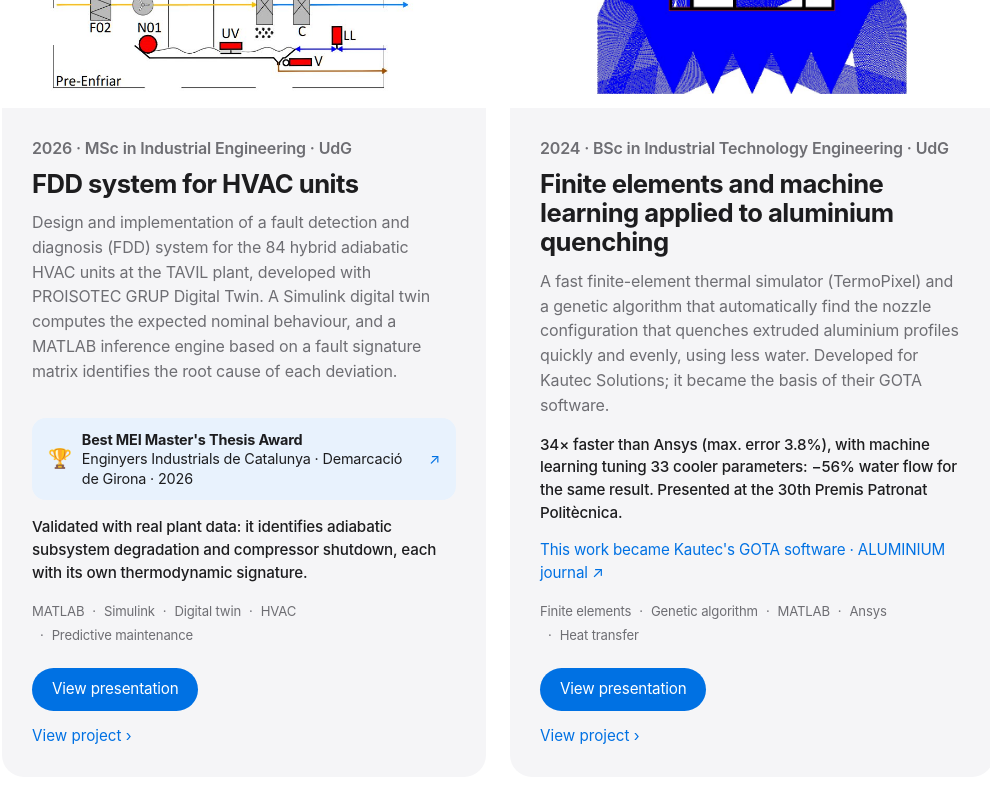
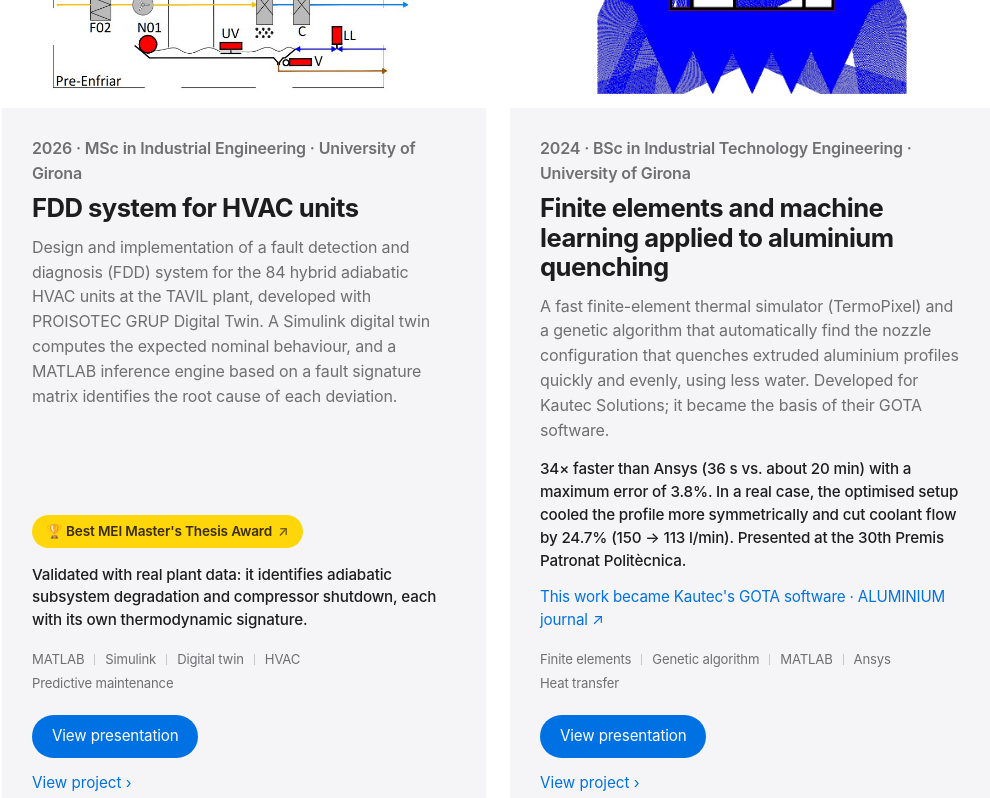
Before and after one commit to AlexitoJR9/AlexitoJR9.github.io, a plain HTML site: page index.html in a window 1280 px wide. Shown: the part 2900-3698 px from the top of the page, without its empty margins (142-1132 px from the left). Drawn offline with Linux system fonts and the light colour scheme.

Commit message:
University of Girona in full, yellow award pill, line separators for tags, TFG figures from the thesis summary
Co-Authored-By: Claude Opus 5.5 <noreply@anthropic.com>
Claude-Session: https://claude.ai/code/session_012r4U3vB1TaPQTfCzk3Acpm

```diff
--- a/index.html
+++ b/index.html
@@ -118,13 +118,15 @@
     .card p { color: var(--muted); font-size: 1rem; flex: 1; line-height: 1.55; }
     .card .meta { flex: none; }
     .highlight { margin-top: 16px; font-size: .95rem; color: var(--ink); font-weight: 500; }
-    .award { display: flex; align-items: center; gap: 10px; margin-top: 16px; padding: 12px 16px; border-radius: 14px; background: var(--blue-soft); text-decoration: none; font-size: .9rem; line-height: 1.35; color: var(--ink); transition: background .2s; }
-    .award:hover { background: #dcebfc; }
-    .award-ico { font-size: 1.2rem; } .award-go { margin-left: auto; color: var(--blue); }
+    .award { display: inline-flex; align-self: flex-start; align-items: center; gap: 6px; margin-top: 14px; padding: 6px 14px; border-radius: 980px; background: #ffd60a; color: #3a2c00; font-size: .85rem; font-weight: 600; text-decoration: none; transition: background .2s; }
+    .award:hover { background: #ffc800; }
+    .award-go { opacity: .7; }
     .weblink { display: inline-block; margin-top: 14px; font-size: .95rem; color: var(--blue); text-decoration: none; }
     .weblink:hover { text-decoration: underline; }
     .chips { display: flex; flex-wrap: wrap; gap: 4px 0; margin: 18px 0 22px; font-size: .82rem; color: var(--muted); }
-    .chip + .chip::before { content: "·"; margin: 0 8px; }
+    /* separator before every chip; the one that starts each line is clipped away */
+    .chips { margin-left: -21px; clip-path: inset(0 0 0 21px); }
+    .chip::before { content: ""; display: inline-block; width: 1px; height: .85em; background: #c7c7cc; margin: 0 10px; vertical-align: -1px; }
     .pres-btn { display: inline-flex; align-self: flex-start; align-items: center; gap: 8px; margin-bottom: 14px; padding: 10px 20px; border-radius: 980px; background: var(--blue); color: #fff; text-decoration: none; font-size: .95rem; transition: background .2s; }
     .pres-btn:hover { background: var(--blue-hover); }
     .pres-btn span, .pres-btn small { display: none; }
@@ -321,10 +323,10 @@
             <img class="contain" src="img/msc-thesis/02.jpg" alt="Diagram of the hybrid adiabatic HVAC unit" loading="lazy">
           </div>
           <div class="card-body">
-            <p class="meta">2026 · MSc in Industrial Engineering · UdG</p>
+            <p class="meta">2026 · MSc in Industrial Engineering · University of Girona</p>
             <h3>FDD system for HVAC units</h3>
             <p>Design and implementation of a fault detection and diagnosis (FDD) system for the 84 hybrid adiabatic HVAC units at the TAVIL plant, developed with PROISOTEC GRUP Digital Twin. A Simulink digital twin computes the expected nominal behaviour, and a MATLAB inference engine based on a fault signature matrix identifies the root cause of each deviation.</p>
-            <a class="award" href="https://www.linkedin.com/posts/enginyeriaindustrial-talentenginyer-innovaciaej-ugcPost-7520419120165752832-ToW3/" target="_blank" rel="noopener" onclick="event.stopPropagation()"><span class="award-ico">🏆</span><span><strong>Best MEI Master's Thesis Award</strong><br>Enginyers Industrials de Catalunya · Demarcació de Girona · 2026</span><span class="award-go">↗</span></a>
+            <a class="award" href="https://www.linkedin.com/posts/enginyeriaindustrial-talentenginyer-innovaciaej-ugcPost-7520419120165752832-ToW3/" target="_blank" rel="noopener" onclick="event.stopPropagation()" title="Enginyers Industrials de Catalunya · Demarcació de Girona · 2026">🏆 Best MEI Master's Thesis Award <span class="award-go">↗</span></a>
             <div class="highlight">Validated with real plant data: it identifies adiabatic subsystem degradation and compressor shutdown, each with its own thermodynamic signature.</div>
             <div class="chips">
               <span class="chip">MATLAB</span><span class="chip">Simulink</span><span class="chip">Digital twin</span><span class="chip">HVAC</span><span class="chip">Predictive maintenance</span>
@@ -340,10 +342,10 @@
             <img class="contain" src="img/bsc-thesis-cover.jpg" alt="Simulated nozzle spray pattern around an aluminium profile" loading="lazy">
           </div>
           <div class="card-body">
-            <p class="meta">2024 · BSc in Industrial Technology Engineering · UdG</p>
+            <p class="meta">2024 · BSc in Industrial Technology Engineering · University of Girona</p>
             <h3>Finite elements and machine learning applied to aluminium quenching</h3>
             <p>A fast finite-element thermal simulator (TermoPixel) and a genetic algorithm that automatically find the nozzle configuration that quenches extruded aluminium profiles quickly and evenly, using less water. Developed for Kautec Solutions; it became the basis of their GOTA software.</p>
-            <div class="highlight">34× faster than Ansys (max. error 3.8%), with machine learning tuning 33 cooler parameters: −56% water flow for the same result. Presented at the 30th Premis Patronat Politècnica.</div>
+            <div class="highlight">34× faster than Ansys (36 s vs. about 20 min) with a maximum error of 3.8%. In a real case, the optimised setup cooled the profile more symmetrically and cut coolant flow by 24.7% (150 → 113 l/min). Presented at the 30th Premis Patronat Politècnica.</div>
             <a class="weblink" href="https://aluminium-journal.com/next-generation-quenching-for-high-performance-extrusion" target="_blank" rel="noopener" onclick="event.stopPropagation()">This work became Kautec's GOTA software · ALUMINIUM journal ↗</a>
             <div class="chips">
               <span class="chip">Finite elements</span><span class="chip">Genetic algorithm</span><span class="chip">MATLAB</span><span class="chip">Ansys</span><span class="chip">Heat transfer</span>
@@ -476,13 +478,13 @@
   -->
 
   <!-- ===================== MASTER'S THESIS ===================== -->
-  <template id="cs-msc" data-meta="Master's thesis · 2026 · MSc in Industrial Engineering · UdG" data-title="FDD system for HVAC units">
+  <template id="cs-msc" data-meta="Master's thesis · 2026 · MSc in Industrial Engineering · University of Girona" data-title="FDD system for HVAC units">
     <img class="cs-hero" src="img/msc-thesis/02.jpg" alt="Diagram of the hybrid adiabatic HVAC unit">
     <p class="cs-lead">A digital-twin-based system that detects and diagnoses faults in industrial HVAC units, including the silent degradation that control loops hide until it becomes a breakdown or a waste of energy.</p>
     <dl class="cs-facts">
       <div><dt>Role</dt><dd>Sole developer</dd></div>
       <div><dt>Partners</dt><dd>PROISOTEC GRUP Digital Twin · TAVIL</dd></div>
-      <div><dt>Tutor</dt><dd>Joan Colomer Llinàs · UdG</dd></div>
+      <div><dt>Tutor</dt><dd>Joan Colomer Llinàs · University of Girona</dd></div>
       <div><dt>Tools</dt><dd>MATLAB · Simulink · Python</dd></div>
       <div><dt>Recognition</dt><dd>🏆 Best MEI Master's Thesis</dd></div>
     </dl>
@@ -528,13 +530,13 @@
   </template>
 
   <!-- ===================== BACHELOR'S THESIS ===================== -->
-  <template id="cs-bsc" data-meta="Bachelor's thesis · 2024 · BSc in Industrial Technology Engineering · UdG" data-title="Finite elements and machine learning applied to aluminium quenching">
+  <template id="cs-bsc" data-meta="Bachelor's thesis · 2024 · BSc in Industrial Technology Engineering · University of Girona" data-title="Finite elements and machine learning applied to aluminium quenching">
     <img class="cs-hero" src="img/bsc-thesis/06.jpg" alt="Aluminium profile on the extrusion line">
     <p class="cs-lead">A fast thermal simulator and a genetic algorithm that find the best nozzle configuration to quench extruded aluminium profiles.</p>
     <dl class="cs-facts">
       <div><dt>Role</dt><dd>R&amp;D intern</dd></div>
       <div><dt>Company</dt><dd>Kautec Solutions</dd></div>
-      <div><dt>Tutors</dt><dd>Albert Massaguer · Carolina Madeira (UdG)</dd></div>
+      <div><dt>Tutors</dt><dd>Albert Massaguer · Carolina Madeira (University of Girona)</dd></div>
       <div><dt>Tools</dt><dd>MATLAB · Ansys</dd></div>
       <div><dt>Outcome</dt><dd>GOTA software</dd></div>
     </dl>
```
